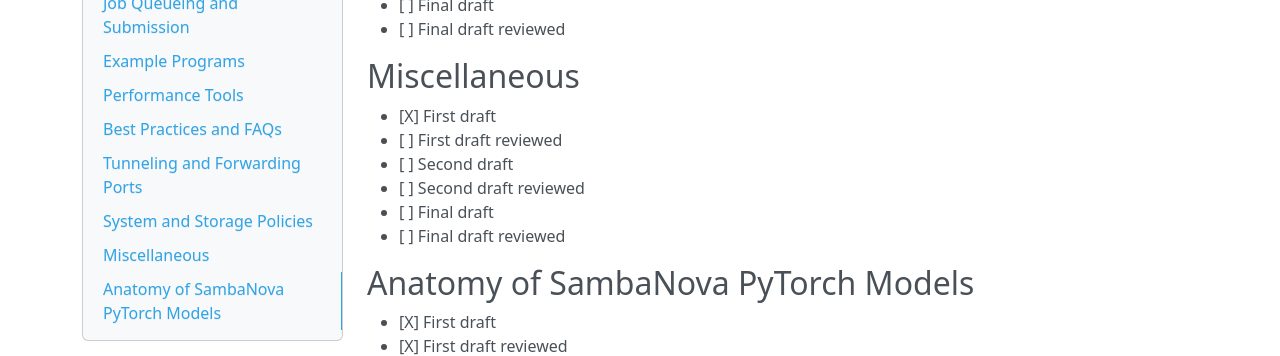
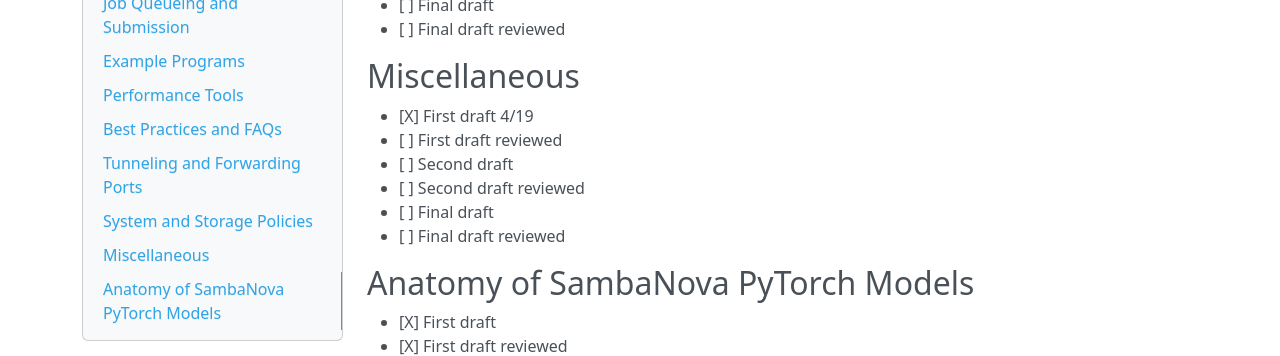
Before and after one commit to argonne-lcf/ai-testbed-userdocs, an MkDocs documentation site: the page built from docs/sambanova/TODO.md, in a window 1280 px wide and 900 px high, scrolled down 1838 px. Shown: the part 343-699 px from the top of the window. Built offline with MkDocs 1.6.1, drawn with Linux system fonts in a browser that asks for light colours; nearby versions of some CDN libraries.

```diff
--- a/docs/sambanova/TODO.md
+++ b/docs/sambanova/TODO.md
@@ -94,7 +94,7 @@
 
 ## Miscellaneous
 
-- [X] First draft
+- [X] First draft 4/19
 - [ ] First draft reviewed
 - [ ] Second draft
 - [ ] Second draft reviewed
```
